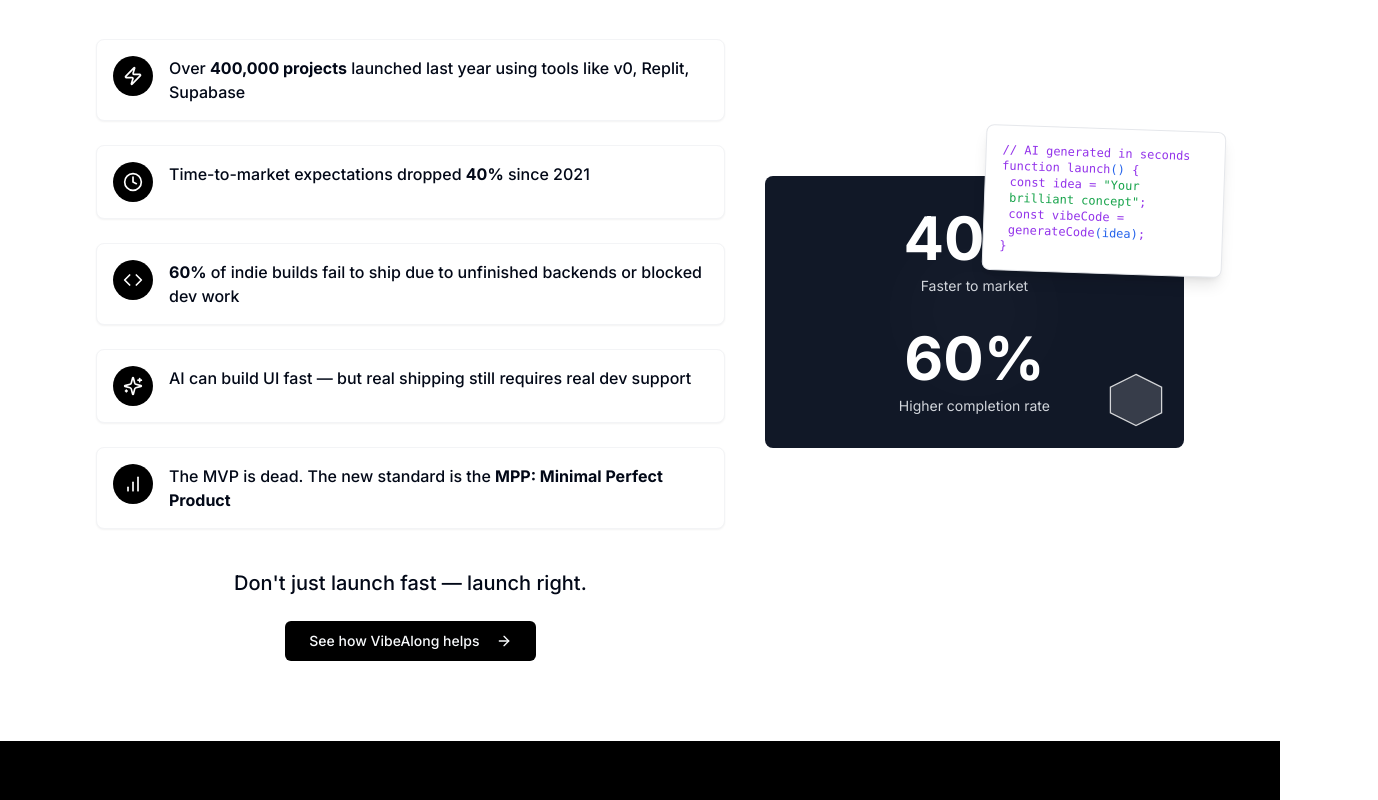
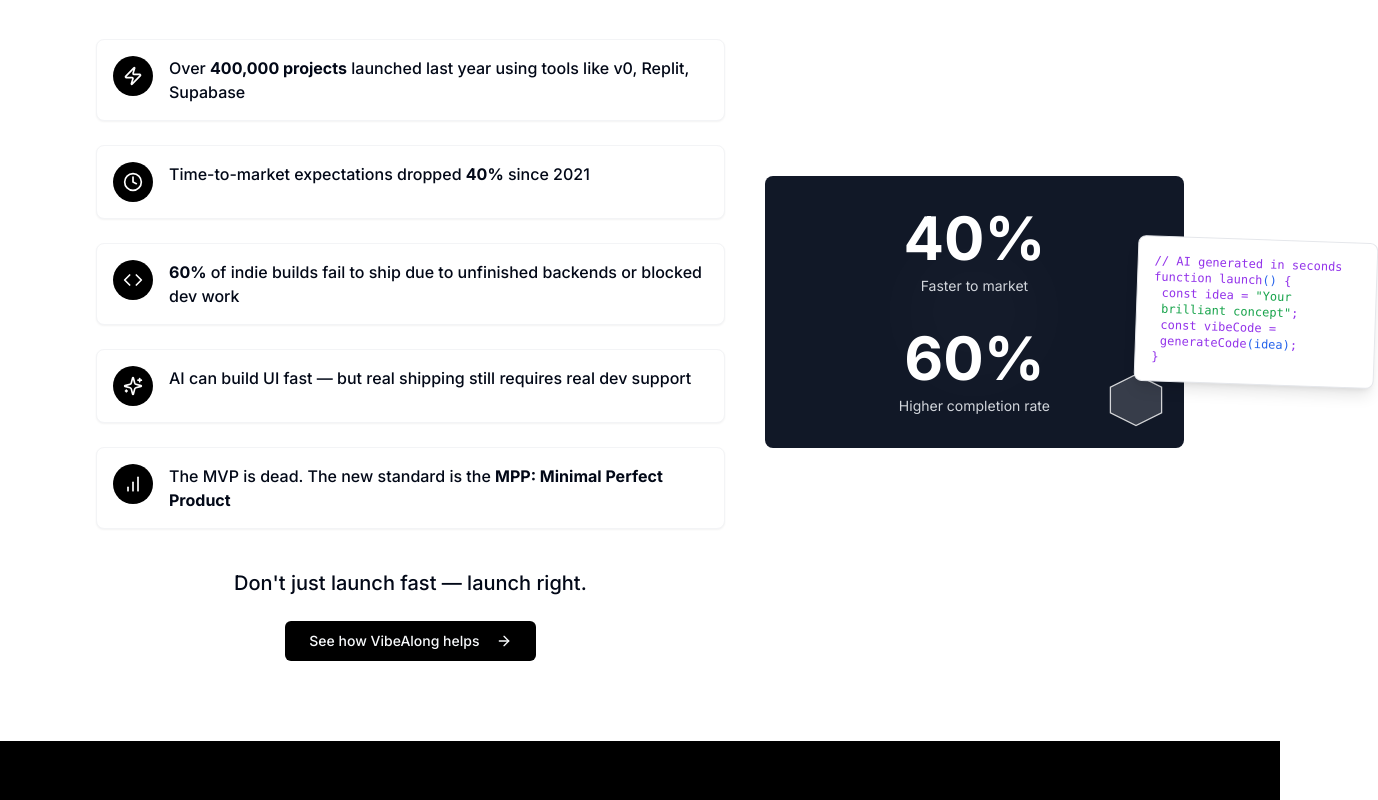
Before and after one commit to Shoshmeister13/VibeAlong-Frontend, a Next.js app: page / in a window 1280 px wide. Shown: the part 1300-2100 px from the top of the page, 1378 px wide, since content can reach past the window. Built offline with nearby package versions, Linux system fonts and the light colour scheme.

Commit message:
fix: reposition code snippet card to avoid content overlap
Co-authored-by: null <196192408+Shoshmeister13@users.noreply.github.com>

```diff
--- a/app/page.tsx
+++ b/app/page.tsx
@@ -362,7 +362,7 @@ export default function HomePage() {
                     </div>
                   </div>
 
-                  <div className="absolute -top-12 -right-10 bg-white rounded-lg p-4 shadow-lg border border-gray-200 w-60 transform rotate-2 z-10">
+                  <div className="absolute top-1/2 -right-48 bg-white rounded-lg p-4 shadow-lg border border-gray-200 w-60 transform -translate-y-1/2 rotate-2 z-10">
                     <div className="text-xs font-mono text-purple-600">
                       <div>// AI generated in seconds</div>
                       <div>
```
Also changed, not shown: 1 other file (tests, documents, lock files or other folders).
